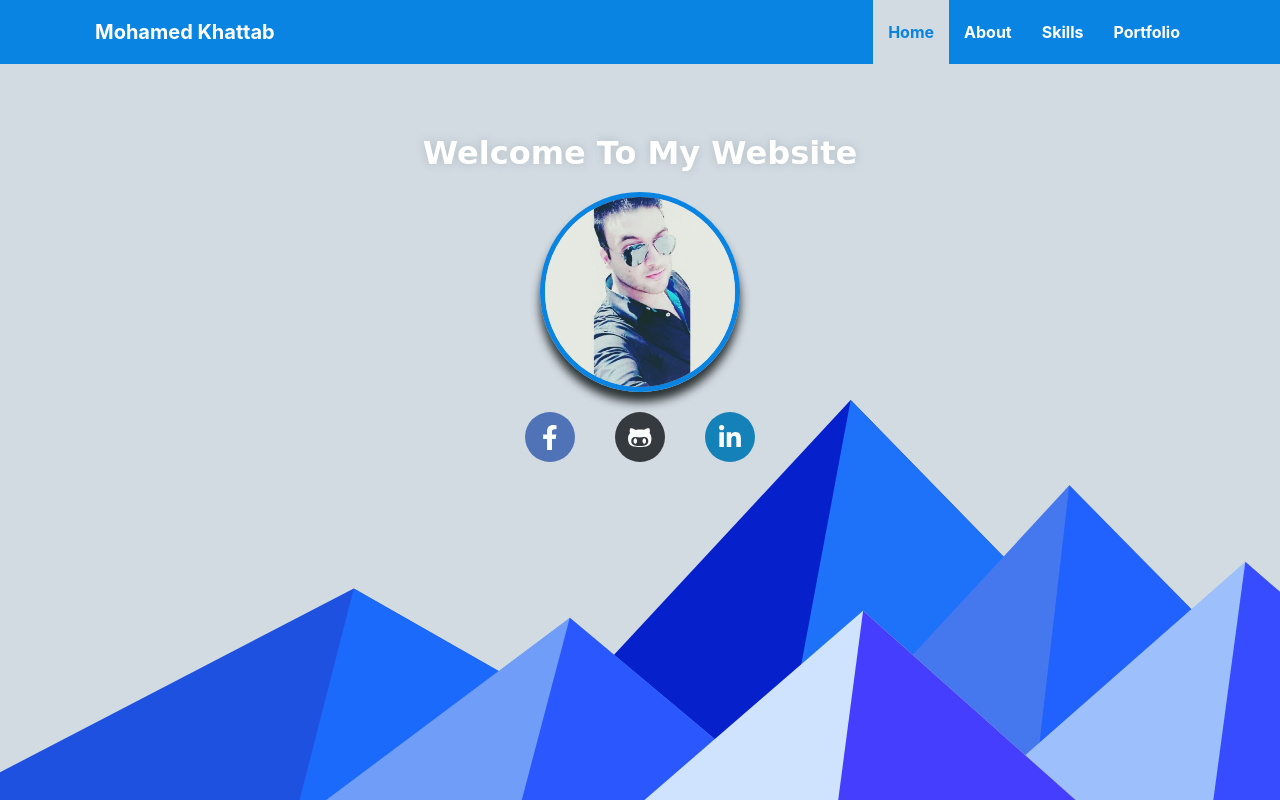
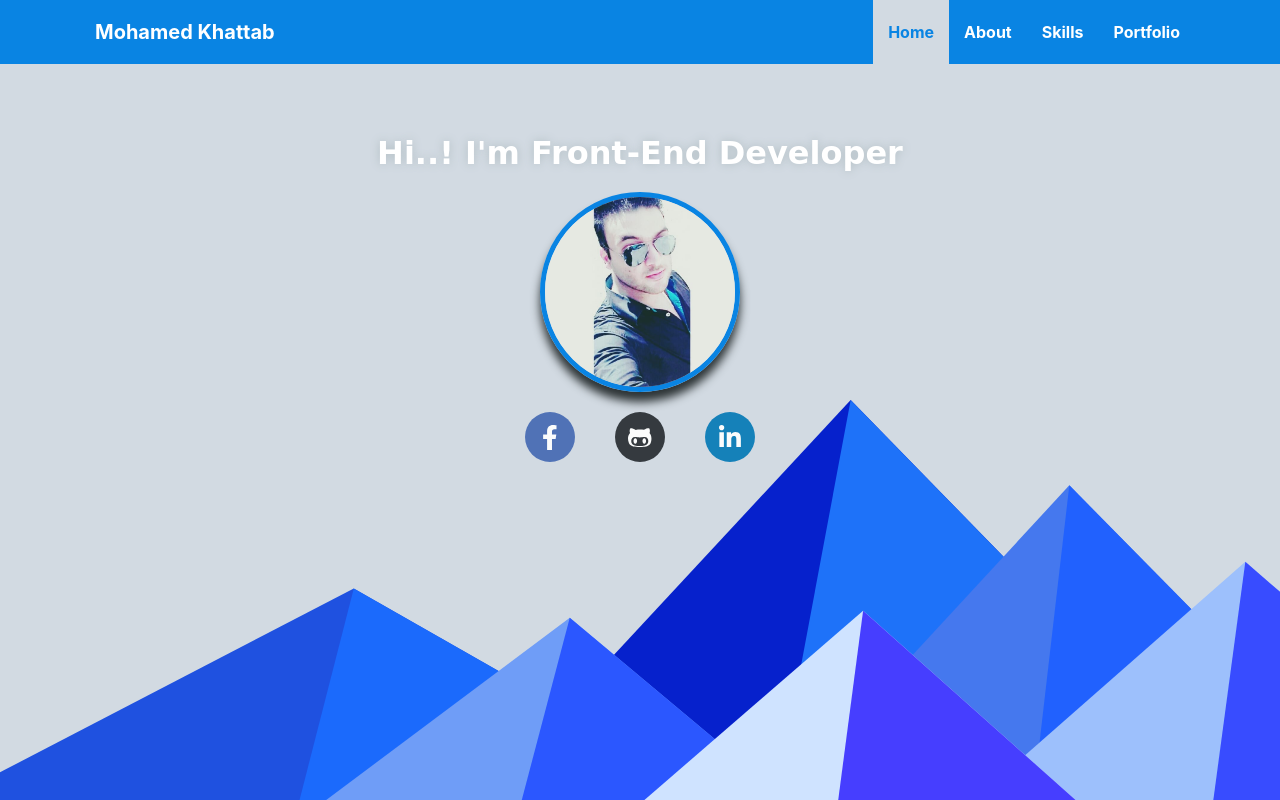
Before and after one commit to mohamed-kh95/mywebsite, a React (Create React App) app: page / in a window 1280 px wide. Built offline with nearby package versions, Linux system fonts and the light colour scheme.

Commit message:
My Website

```diff
--- a/src/component/home.js
+++ b/src/component/home.js
@@ -12,7 +12,7 @@ class Home extends Component {
         return (
             <div className = 'Home'>
                 <div className = 'container'>
-                    <h2>Welcome To My Website</h2>
+                    <h2>Hi..! I'm Front-End Developer</h2>
                     <div className = 'myimg'>
                         <img src = {MyImg} alt = 'Profile Img' />
                     </div>
```
